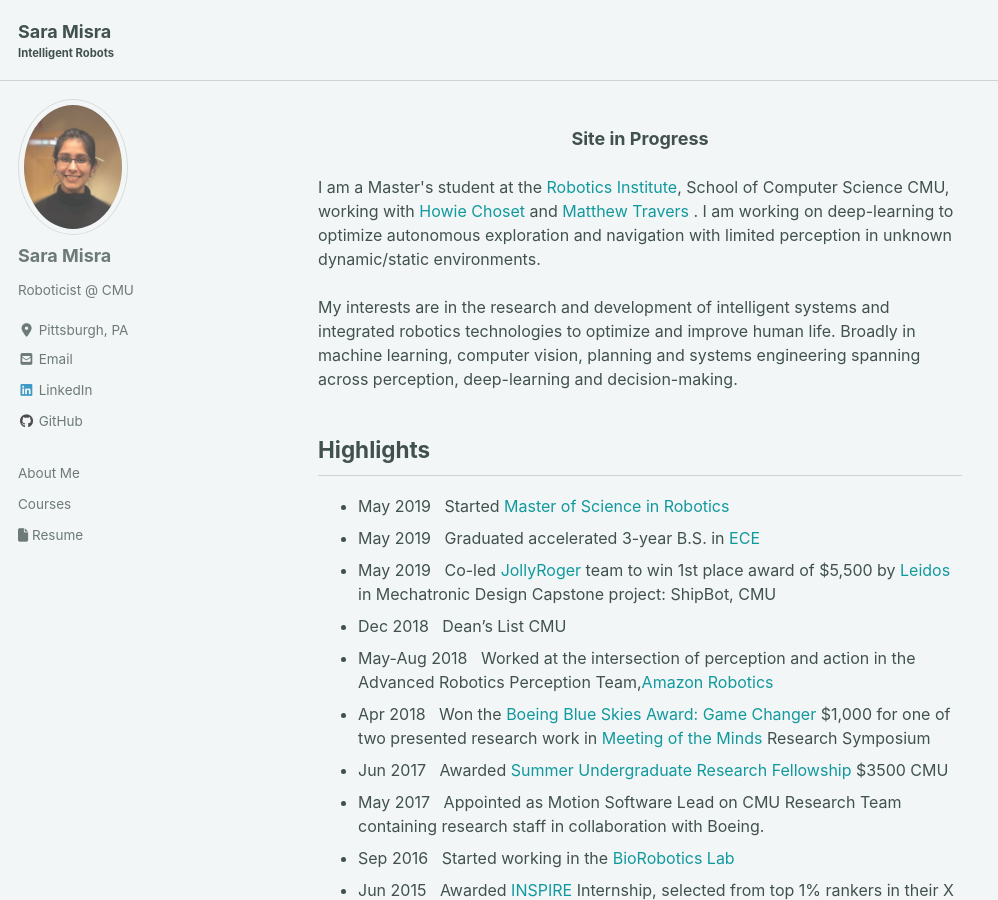
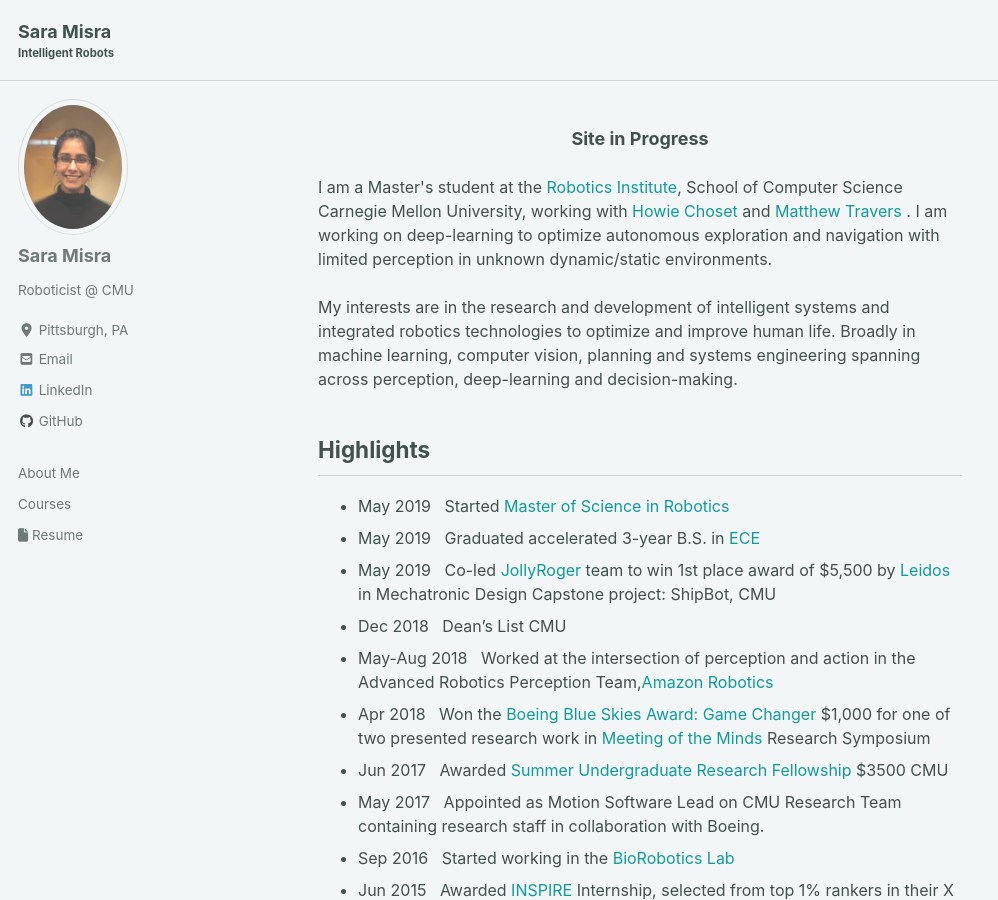
Before and after one commit to saram1sra/saram1sra.github.io, a Jekyll site: the page built from index.html, in a window 1280 px wide and 900 px high. Shown: the whole window, without its empty margins (0-998 px from the left). Built offline with Jekyll 4.4.1, drawn with Linux system fonts in a browser that asks for light colours; cached includes are drawn as plain includes; nearby versions of some CDN libraries; the list of posts is cut into pages by our own code.

Commit message:
remove font family and about me updates

```diff
--- a/_sass/minimal-mistakes/_reset.scss
+++ b/_sass/minimal-mistakes/_reset.scss
@@ -9,7 +9,7 @@
   box-sizing: border-box;
   background-color: $background-color;
   font-size: 14px;
-  font-family: 'Titillium Web', Verdana, Helvetica, sans-serif;
+  // font-family: 'Titillium Web', Verdana, Helvetica, sans-serif;
 
 
   @include breakpoint($medium) {
--- a/index.html
+++ b/index.html
@@ -11,7 +11,7 @@
 
 <p style="font-size:16px;">
 I am a Master's student at the <a href='https://www.ri.cmu.edu/'>Robotics Institute</a>,
-School of Computer Science CMU,
+School of Computer Science Carnegie Mellon University,
 working with <a href='https://en.wikipedia.org/wiki/Howie_Choset'>Howie Choset</a> and <a href='https://www.ri.cmu.edu/ri-faculty/matthew-j-travers/'> Matthew Travers </a>.
 I am  working on deep-learning to optimize autonomous exploration and navigation with limited perception in unknown dynamic/static environments.
 <br>
```
